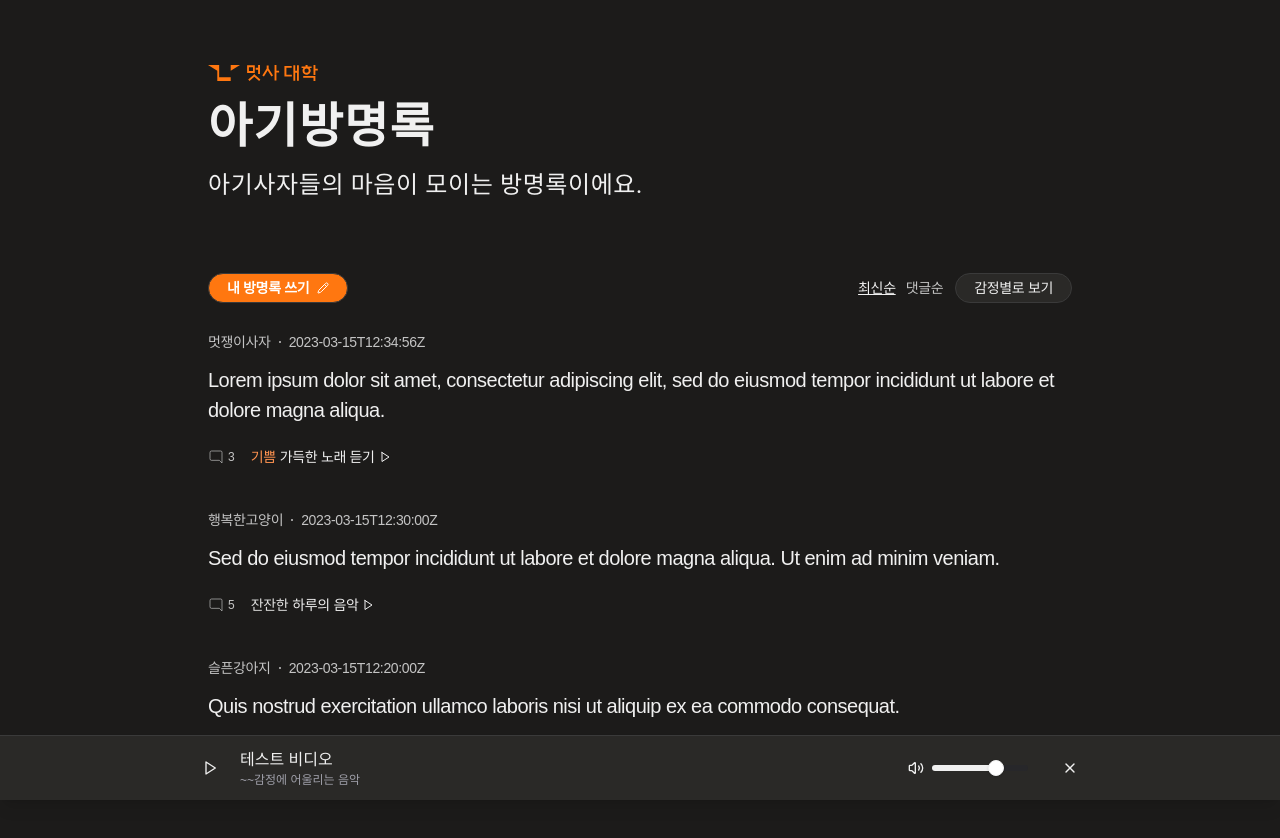
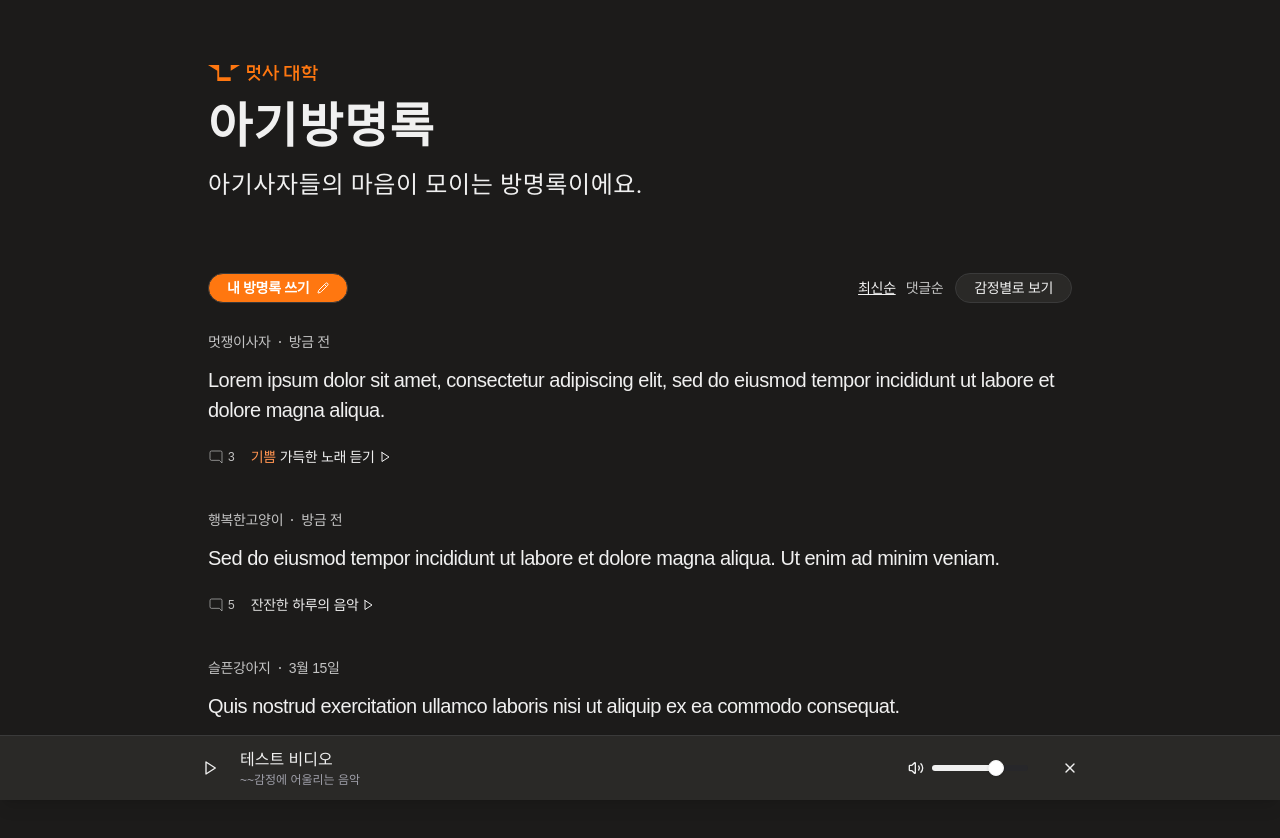
Before and after one commit to LIKELION-SEOULTECH/BabyGuestbook-Front, a React (Vite) app: page / in a window 1280 px wide. Shown: the top 838 px of the page. Built offline with nearby package versions, Linux system fonts and the light colour scheme; a web font is replaced by a local one.

Commit message:
feat: add relative date formatting for guestbook items

```diff
--- a/src/components/guestbook/GuestbookItem.tsx
+++ b/src/components/guestbook/GuestbookItem.tsx
@@ -11,6 +11,7 @@ import GuestbookActionDialog from "./GuestbookActionDialog";
 import useGuestbookAction from "@/hooks/guestbook/useGuestbookAction";
 import { emotionConfigs } from "@/constants/emotion";
 import { PostDTO } from "@/api/post";
+import { formatRelativeDate } from "@/lib/formatRelativeDate";
 
 export interface GuestbookItemProps extends PostDTO {
     onCommentClick?: () => void;
@@ -49,6 +50,11 @@ function GuestbookItem({
     const { activeAction, openActionDialog, closeActionDialog } =
         useGuestbookAction();
 
+    const relativeUpdatedTime = useMemo(
+        () => formatRelativeDate(updatedAt),
+        [updatedAt]
+    );
+
     // dialog handler - 수정 삭제 발생 시 trigger
     const handleActionSubmit = useCallback(
         (data: { content?: string; password: string }) => {
@@ -71,7 +77,7 @@ function GuestbookItem({
                         <div className="flex items-center gap-2 text-secondary text-sm leading-none tracking-tight">
                             <span>{user.username}</span>
                             <span className="w-0.5 h-0.5 bg-secondary rounded-full" />
-                            <span>{updatedAt}</span>
+                            <span>{relativeUpdatedTime}</span>
                         </div>
 
                         {/* Body - 방명록 내용 */}
--- a/src/constants/mockData.ts
+++ b/src/constants/mockData.ts
@@ -7,7 +7,7 @@ export const mockGuestbookItems: PostDTO[] = [
             "Lorem ipsum dolor sit amet, consectetur adipiscing elit, sed do eiusmod tempor incididunt ut labore et dolore magna aliqua.",
         emotion: "happy",
         user: { userId: 1, username: "멋쟁이사자" },
-        updatedAt: "2023-03-15T12:34:56Z",
+        updatedAt: "2025-03-28T12:34:56Z",
         likeCnt: 10,
         commentCnt: 3,
     },
@@ -17,7 +17,7 @@ export const mockGuestbookItems: PostDTO[] = [
             "Sed do eiusmod tempor incididunt ut labore et dolore magna aliqua. Ut enim ad minim veniam.",
         emotion: "calm",
         user: { userId: 2, username: "행복한고양이" },
-        updatedAt: "2023-03-15T12:30:00Z",
+        updatedAt: "2025-03-30T12:30:00Z",
         likeCnt: 20,
         commentCnt: 5,
     },
@@ -27,7 +27,7 @@ export const mockGuestbookItems: PostDTO[] = [
             "Quis nostrud exercitation ullamco laboris nisi ut aliquip ex ea commodo consequat.",
         emotion: "sad",
         user: { userId: 3, username: "슬픈강아지" },
-        updatedAt: "2023-03-15T12:20:00Z",
+        updatedAt: "2025-03-15T12:20:00Z",
         likeCnt: 8,
         commentCnt: 2,
     },
--- /dev/null
+++ b/src/lib/formatRelativeDate.ts
@@ -0,0 +1,42 @@
+export function formatRelativeDate(dateString: string): string {
+    const date = new Date(dateString);
+    const now = new Date();
+    const diffMs = now.getTime() - date.getTime();
+    const diffSeconds = Math.floor(diffMs / 1000);
+    const diffMinutes = Math.floor(diffSeconds / 60);
+    const diffHours = Math.floor(diffMinutes / 60);
+    const diffDays = Math.floor(diffHours / 24);
+
+    // 1분 미만인 경우
+    if (diffSeconds < 60) {
+        return "방금 전";
+    }
+    // 1시간 미만인 경우 (분 단위)
+    if (diffMinutes < 60) {
+        return `${diffMinutes}분 전`;
+    }
+    // 24시간 미만인 경우 (시간 단위)
+    if (diffHours < 24) {
+        return `${diffHours}시간 전`;
+    }
+    // 하루 차이인 경우
+    if (diffDays === 1) {
+        return "하루 전";
+    }
+    // 7일 미만인 경우 (일 단위)
+    if (diffDays < 7) {
+        return `${diffDays}일 전`;
+    }
+
+    // 7일 이상인 경우, 같은 해라면 "월 일" 형식, 다른 해라면 "연도 월 일" 형식으로 반환
+    const currentYear = now.getFullYear();
+    const dateYear = date.getFullYear();
+    const month = date.getMonth() + 1; // 0이 1월
+    const day = date.getDate();
+
+    if (currentYear === dateYear) {
+        return `${month}월 ${day}일`;
+    } else {
+        return `${dateYear}년 ${month}월 ${day}일`;
+    }
+}
```
